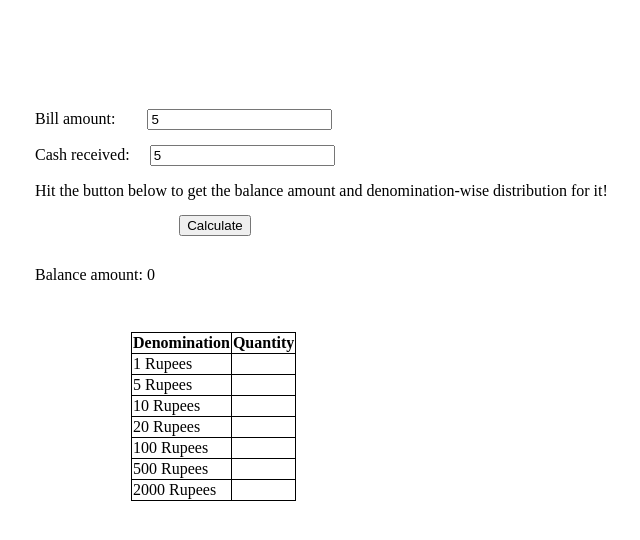
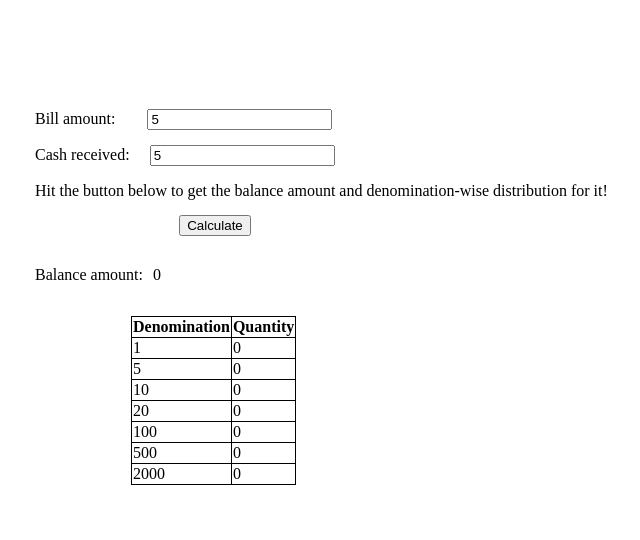
Before and after one commit to Akhil-Movva/cashRegister, a plain HTML site: page index.html in a window 1280 px wide. Both pictures are taken after typing "5", "5" into the empty fields and a click on the button "Calculate". Shown: the part 104-644 px from the top of the page, without its empty margins (305-945 px from the left). Drawn offline with Linux system fonts and the light colour scheme.

Commit message:
feat- added the dynamic table feature

```diff
--- a/app.js
+++ b/app.js
@@ -1,62 +1,94 @@
-var billAmount=document.querySelector("#bill");
-var cash=document.querySelector("#cash");
-var balanceAmount=document.querySelector("#balance");
-var btn=document.querySelector("#btn");
-
-var one=document.querySelector("#one");
-var five=document.querySelector("#five");
-var ten=document.querySelector("#ten");
-var twenty=document.querySelector("twenty");
-var hundred=document.querySelector("#hundred");
-var fiveHundred=document.querySelector("#fiveHundred");
-var twoThousand=document.querySelector("#twoThousand");
+var billAmount = document.querySelector("#bill");
+var cash = document.querySelector("#cash");
+var balanceAmount = document.querySelector("#balance");
+var btn = document.querySelector("#btn");
 
 
-  function clickHandler()
- {
 
-   balanceAmount.innerText=cash.value-billAmount.value;
-   var balance=balanceAmount.innerText;
+function clickHandler() {
+
+  var label = document.createElement("label");
+  label.style.paddingRight = "10px";
+  var node = document.createTextNode("Balance amount:");
+  label.appendChild(node);
+  var div = document.getElementById("balance-amount");
+  div.appendChild(label);
+
+  var output = document.createElement("output");
+  var node = document.createTextNode("");
+  output.appendChild(node);
+  div.appendChild(output);
+
+  output.innerText = cash.value - billAmount.value;
+  var balance = output.innerText;
 
   //var minNotes=0;
   var current;
-   var notes={
-     "1":0,
-     "5":0,
-     "10":0,
-     "20":0,
-     "100":0,
-     "500":0,
-     "2000":0
+  var notes = {
+    "1": 0,
+    "5": 0,
+    "10": 0,
+    "20": 0,
+    "100": 0,
+    "500": 0,
+    "2000": 0
   };
 
   var number;
-    const denominations=[1,5,10,20,100,500,2000];
+  const denominations = [1, 5, 10, 20, 100, 500, 2000];
   var start;
 
-    for(var i=denominations.length-1;i>=0;i--)
-    {
-      if(balance>=denominations[i])
-      {
-       start=i;
+  for (var i = denominations.length - 1; i >= 0; i--) {
+    if (balance >= denominations[i]) {
+      start = i;
       break;
     }
   }
 
 
-
-    while(balance>0)
-   {
-     current=balance
-     balance=balance%denominations[start];
+  while (balance > 0) {
+    current = balance
+    balance = balance % denominations[start];
     //minNotes=minNotes+((current-balance)/denominations[start]);
-     number=denominations[start];
-     notes[number]=(current-balance)/number;
+    number = denominations[start];
+    notes[number] = (current - balance) / number;
     start--;
   }
-    console.log(notes);
 
+  var table = document.createElement('table');
+  var trow = document.createElement("tr");
+  var th1 = document.createElement("th");
+  var th2 = document.createElement("th");
+  var heading1 = document.createTextNode("Denomination");
+  var heading2 = document.createTextNode("Quantity");
+  th1.appendChild(heading1);
+  th2.appendChild(heading2);
+  trow.appendChild(th1);
+  trow.appendChild(th2);
+  table.appendChild(trow);
+
+
+  for (var i = 1, j = 0; i < 8; i++, j++) {
+
+    var tr = document.createElement('tr');
+
+    var td1 = document.createElement('td');
+    var td2 = document.createElement('td');
+
+    var text1 = document.createTextNode(denominations[j]);
+    var text2 = document.createTextNode(notes[denominations[j]]);
+
+    td1.appendChild(text1);
+    td2.appendChild(text2);
+    tr.appendChild(td1);
+    tr.appendChild(td2);
+
+    table.appendChild(tr);
+  }
+  document.getElementById("input").appendChild(table);
+
+  btn.removeEventListener("click", clickHandler);
 
 }
 
-btn.addEventListener("click",clickHandler);
+btn.addEventListener("click", clickHandler);
--- a/index.html
+++ b/index.html
@@ -24,46 +24,12 @@
             <p>Hit the button below to get the balance amount and denomination-wise distribution for it!</p>
             <div id="button-container"><button id="btn">Calculate</button></div>
             <div id="balance-amount">
-                <label for="balance">Balance amount:</label>
-                <output id="balance"></output>
+              <script src="app.js"></script>
             </div>
-            <table>
-                <tr>
-                    <th>Denomination</th>
-                    <th>Quantity</th>
-                </tr>
-                <tr>
-                    <td>1 Rupees</td>
-                    <td id="one"></td>
-                </tr>
-                <tr>
-                    <td>5 Rupees</td>
-                    <td id="five"></td>
-                </tr>
-                <tr>
-                    <td>10 Rupees</td>
-                    <td id="ten"></td>
-                </tr>
-                <tr>
-                    <td>20 Rupees</td>
-                    <td id="twenty"></td>
-                </tr>
-                <tr>
-                    <td>100 Rupees</td>
-                    <td id="hundred"></td>
-                </tr>
-                <tr>
-                    <td>500 Rupees</td>
-                    <td id="fiveHundred"></td>
-                </tr>
-                <tr>
-                    <td>2000 Rupees</td>
-                    <td id="twoThousand"></td>
-                </tr>
-            </table>
+
         </div>
     </main>
-    <script src="app.js"></script>
+
 </body>
 
 </html>
--- a/styles.css
+++ b/styles.css
@@ -28,5 +28,6 @@ table,th,td{
     border-collapse: collapse;
 }
 table{
-    margin: 3rem 2rem 1rem 6rem;
+    margin: 2rem 2rem 1rem 6rem;
+
 }
```
Lines whose indentation alone changed are shown as unchanged.
